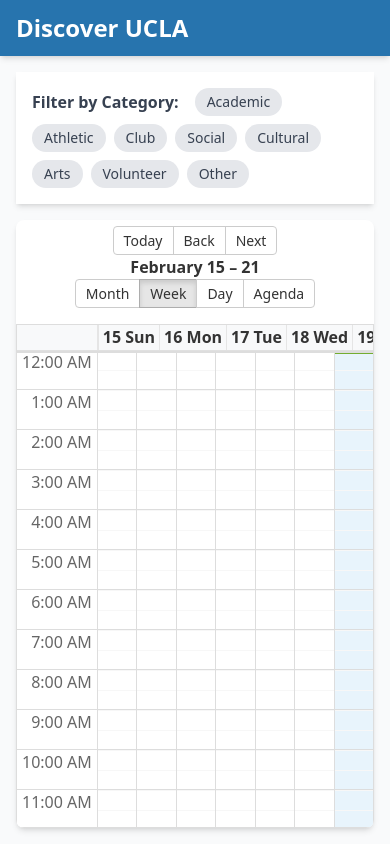
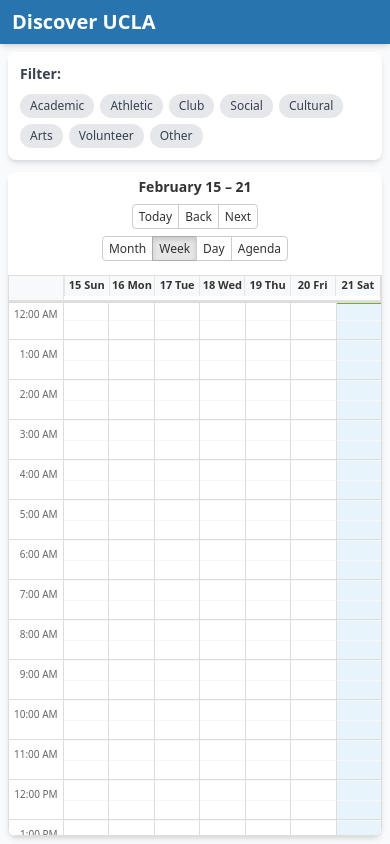
Before and after one commit to ericchen682/discover-ucla, a Next.js app: page / in a window 390 px wide. Built offline with nearby package versions, Linux system fonts and the light colour scheme; no server answers; the database is empty.

Commit message:
Fix responsiveness

```diff
--- a/app/admin/page.tsx
+++ b/app/admin/page.tsx
@@ -79,9 +79,9 @@
 
   if (!isAuthenticated) {
     return (
-      <main className="admin-light min-h-screen bg-gray-50 flex items-center justify-center">
-        <div className="bg-white p-8 rounded-lg shadow-md max-w-md w-full">
-          <h1 className="text-2xl font-bold text-ucla-blue mb-4">Admin Login</h1>
+      <main className="admin-light min-h-screen bg-gray-50 flex items-center justify-center p-4">
+        <div className="bg-white p-4 sm:p-8 rounded-lg shadow-md max-w-md w-full">
+          <h1 className="text-xl sm:text-2xl font-bold text-ucla-blue mb-4">Admin Login</h1>
           <form onSubmit={handleLogin} className="space-y-4">
             <div>
               <label htmlFor="password" className="block text-sm font-medium text-gray-700 mb-1">
@@ -111,16 +111,16 @@
 
   return (
     <main className="admin-light min-h-screen bg-gray-50">
-      <header className="bg-ucla-blue text-white py-6 shadow-md">
-        <div className="container mx-auto px-4">
-          <h1 className="text-3xl font-bold">Admin Dashboard</h1>
-          <p className="text-blue-100 mt-1">Add and manage calendar events</p>
+      <header className="bg-ucla-blue text-white py-4 sm:py-6 shadow-md">
+        <div className="container mx-auto px-3 sm:px-4">
+          <h1 className="text-2xl sm:text-3xl font-bold">Admin Dashboard</h1>
+          <p className="text-blue-100 mt-1 text-sm sm:text-base">Add and manage calendar events</p>
         </div>
       </header>
 
-      <div className="container mx-auto px-4 py-8 space-y-10">
+      <div className="container mx-auto px-3 sm:px-4 py-6 sm:py-8 space-y-8 sm:space-y-10">
         <section>
-          <h2 className="text-xl font-semibold text-gray-800 mb-4">Upcoming Events</h2>
+          <h2 className="text-lg sm:text-xl font-semibold text-gray-800 mb-3 sm:mb-4">Upcoming Events</h2>
           {loadingEvents ? (
             <p className="text-gray-500">Loading events...</p>
           ) : events.length === 0 ? (
@@ -130,11 +130,11 @@
               {events.map((event) => (
                 <li
                   key={event.id}
-                  className="flex items-center justify-between gap-4 px-4 py-3 hover:bg-gray-50"
+                  className="flex flex-col sm:flex-row sm:items-center sm:justify-between gap-2 sm:gap-4 px-3 py-2.5 sm:px-4 sm:py-3 hover:bg-gray-50"
                 >
                   <div className="min-w-0 flex-1">
-                    <p className="font-medium text-gray-900 truncate">{event.title}</p>
-                    <p className="text-sm text-gray-500">
+                    <p className="font-medium text-gray-900 truncate text-sm sm:text-base">{event.title}</p>
+                    <p className="text-xs sm:text-sm text-gray-500 truncate">
                       {format(new Date(event.start_time), 'PPp')}
                       {event.categories?.length ? ` · ${event.categories.map((c) => CATEGORY_LABELS[c]).join(', ')}` : ''}
                     </p>
@@ -143,7 +143,7 @@
                     type="button"
                     onClick={() => handleDelete(event.id)}
                     disabled={deletingId === event.id}
-                    className="flex-shrink-0 px-3 py-1.5 text-sm font-medium text-red-700 bg-red-50 border border-red-200 rounded-md hover:bg-red-100 disabled:opacity-50 disabled:cursor-not-allowed"
+                    className="flex-shrink-0 self-start sm:self-center px-2.5 py-1 sm:px-3 sm:py-1.5 text-xs sm:text-sm font-medium text-red-700 bg-red-50 border border-red-200 rounded-md hover:bg-red-100 disabled:opacity-50 disabled:cursor-not-allowed"
                   >
                     {deletingId === event.id ? 'Deleting...' : 'Delete'}
                   </button>
@@ -154,7 +154,7 @@
         </section>
 
         <section>
-          <h2 className="text-xl font-semibold text-gray-800 mb-4">Add New Event</h2>
+          <h2 className="text-lg sm:text-xl font-semibold text-gray-800 mb-3 sm:mb-4">Add New Event</h2>
           <AdminForm password={password} onSuccess={() => { handleSuccess(); fetchEvents(); }} />
         </section>
       </div>
--- a/app/globals.css
+++ b/app/globals.css
@@ -159,3 +159,36 @@
 .calendar-light .rbc-rtl .rbc-time-header.rbc-overflowing {
   margin-left: 0 !important;
 }
+
+/* Responsive: smaller calendar chrome on narrow screens */
+@media (max-width: 640px) {
+  .calendar-light .rbc-toolbar {
+    flex-wrap: wrap;
+    gap: 6px;
+    padding: 4px 0;
+    min-height: 32px;
+  }
+  .calendar-light .rbc-toolbar button {
+    padding: 3px 6px;
+    font-size: 0.75rem;
+  }
+  .calendar-light .rbc-toolbar-label {
+    font-size: 0.875rem;
+    width: 100%;
+    text-align: center;
+    order: -1;
+  }
+  .calendar-light .rbc-time-header-gutter {
+    min-width: 40px;
+  }
+  .calendar-light .rbc-time-header .rbc-header {
+    padding: 2px 2px;
+    font-size: 0.6875rem;
+  }
+  .calendar-light .rbc-time-header .rbc-row {
+    min-height: 20px;
+  }
+  .calendar-light .rbc-time-slot .rbc-label {
+    font-size: 0.625rem;
+  }
+}
--- a/app/layout.tsx
+++ b/app/layout.tsx
@@ -1,6 +1,10 @@
-import type { Metadata } from 'next'
+import type { Metadata, Viewport } from 'next'
 import './globals.css'
 
+export const viewport: Viewport = {
+  width: 'device-width',
+  initialScale: 1,
+}
 
 export const metadata: Metadata = {
   title: 'Discover UCLA - Events Calendar',
--- a/app/page.tsx
+++ b/app/page.tsx
@@ -65,14 +65,14 @@
   }
 
   return (
-    <main className="h-screen flex flex-col overflow-hidden bg-gray-50">
-      <header className="flex-shrink-0 bg-ucla-blue text-white py-3 shadow-md">
-        <div className="container mx-auto px-4">
-          <h1 className="text-2xl font-bold">Discover UCLA</h1>
+    <main className="h-screen flex flex-col overflow-hidden bg-gray-50 min-h-0">
+      <header className="flex-shrink-0 bg-ucla-blue text-white py-2 sm:py-3 shadow-md">
+        <div className="container mx-auto px-3 sm:px-4">
+          <h1 className="text-xl sm:text-2xl font-bold">Discover UCLA</h1>
         </div>
       </header>
 
-      <div className="container mx-auto flex-1 min-h-0 flex flex-col overflow-hidden px-4 py-4">
+      <div className="container mx-auto flex-1 min-h-0 flex flex-col overflow-hidden px-2 sm:px-4 py-2 sm:py-4">
         {loading ? (
           <div className="flex flex-1 items-center justify-center">
             <div className="text-lg text-gray-600">Loading events...</div>
--- a/components/AdminForm.tsx
+++ b/components/AdminForm.tsx
@@ -94,7 +94,7 @@
 
 
   return (
-    <form onSubmit={handleSubmit} className="space-y-4 max-w-2xl mx-auto">
+    <form onSubmit={handleSubmit} className="space-y-4 w-full max-w-2xl mx-auto">
       <div>
         <label htmlFor="title" className="block text-sm font-medium text-gray-700 mb-1">
           Title *
--- a/components/Calendar.tsx
+++ b/components/Calendar.tsx
@@ -71,12 +71,12 @@
         />
       </div>
       {selectedEvent && (
-        <div className="absolute inset-0 bg-black bg-opacity-50 flex items-center justify-center z-50">
-          <div className="bg-white rounded-lg p-6 max-w-md w-full mx-4">
+        <div className="absolute inset-0 bg-black bg-opacity-50 flex items-center justify-center z-50 p-2 sm:p-4">
+          <div className="bg-white rounded-lg p-4 sm:p-6 max-w-md w-full max-h-[90vh] overflow-y-auto">
             <EventCard event={selectedEvent} />
             <button
               onClick={() => setSelectedEvent(null)}
-              className="mt-4 w-full bg-ucla-blue text-white py-2 px-4 rounded hover:bg-blue-700"
+              className="mt-4 w-full bg-ucla-blue text-white py-2 px-4 rounded hover:bg-blue-700 text-sm sm:text-base"
             >
               Close
             </button>
--- a/components/EventCard.tsx
+++ b/components/EventCard.tsx
@@ -15,9 +15,8 @@
 
   return (
     <div className="space-y-2">
-      <h3 className="text-xl font-bold text-ucla-blue">{event.title}</h3>
-
-      <div className="space-y-1 text-sm">
+      <h3 className="text-base sm:text-xl font-bold text-ucla-blue">{event.title}</h3>
+      <div className="space-y-1 text-xs sm:text-sm">
         <div className="flex items-center gap-2">
           <span className="font-semibold">Date & Time:</span>
           <span>
--- a/components/FilterBar.tsx
+++ b/components/FilterBar.tsx
@@ -17,17 +17,18 @@
   onClearFilters,
 }: FilterBarProps) {
   return (
-    <div className="bg-white shadow-md p-4 mb-4">
-      <div className="flex flex-wrap items-center gap-2">
-        <span className="font-semibold text-gray-700 mr-2">Filter by Category:</span>
-
+    <div className="bg-white shadow-md p-3 sm:p-4 mb-3 sm:mb-4 rounded-lg">
+      <div className="flex flex-wrap items-center gap-1.5 sm:gap-2">
+        <span className="font-semibold text-gray-700 text-sm sm:text-base w-full sm:w-auto mb-1 sm:mb-0 sm:mr-2">
+          Filter:
+        </span>
         {CATEGORIES.map((category) => {
           const isSelected = selectedCategories.includes(category)
           return (
             <button
               key={category}
               onClick={() => onCategoryToggle(category)}
-              className={`px-3 py-1 rounded-full text-sm font-medium transition-colors ${
+              className={`px-2.5 py-1 sm:px-3 rounded-full text-xs sm:text-sm font-medium transition-colors ${
                 isSelected
                   ? 'bg-ucla-blue text-white'
                   : 'bg-gray-200 text-gray-700 hover:bg-gray-300'
@@ -37,12 +38,10 @@
             </button>
           )
         })}
-
-
         {selectedCategories.length > 0 && (
           <button
             onClick={onClearFilters}
-            className="ml-auto px-3 py-1 text-sm text-gray-600 hover:text-gray-800 underline"
+            className="w-full sm:w-auto sm:ml-auto px-2.5 py-1 sm:px-3 text-xs sm:text-sm text-gray-600 hover:text-gray-800 underline text-left sm:text-center"
           >
             Clear Filters
           </button>
```
